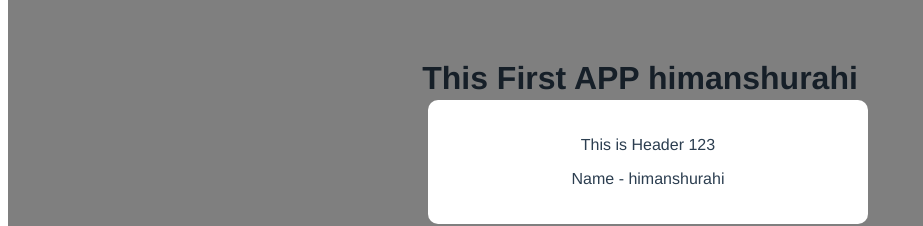
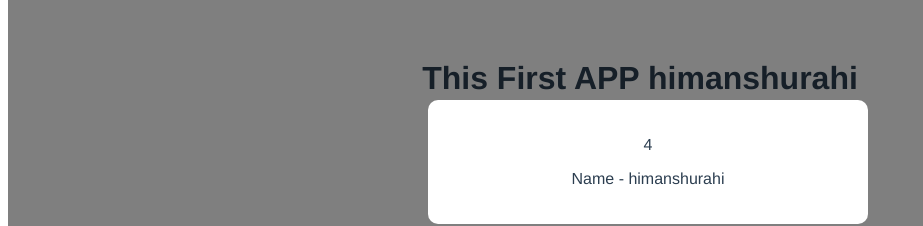
Before and after one commit to himanshurahi/Vue-JS, a Vue app in the folder demo_project/: page / in a window 1280 px wide. Shown: the top 226 px of the page, without its empty margins (0-923 px from the left). Built offline with nearby package versions, Linux system fonts and the light colour scheme.

Commit message:
Vue Props #1

```diff
--- a/demo_project/src/App.vue
+++ b/demo_project/src/App.vue
@@ -1,7 +1,7 @@
 <template>
   <div>
     <h1>This First APP {{ title }}</h1>
-    <Modal header = "This is Header 123" />
+    <Modal :header = "['this is data', 4]" />
   </div>
 </template>
 
--- a/demo_project/src/components/Modal.vue
+++ b/demo_project/src/components/Modal.vue
@@ -1,7 +1,7 @@
 <template>
     <div class="backdrop">
         <div class="modal">
-            <p>{{header}}</p>
+            <p>{{header[1]}}</p>
             <p>Name - himanshurahi</p>
         </div>
     </div>
```
